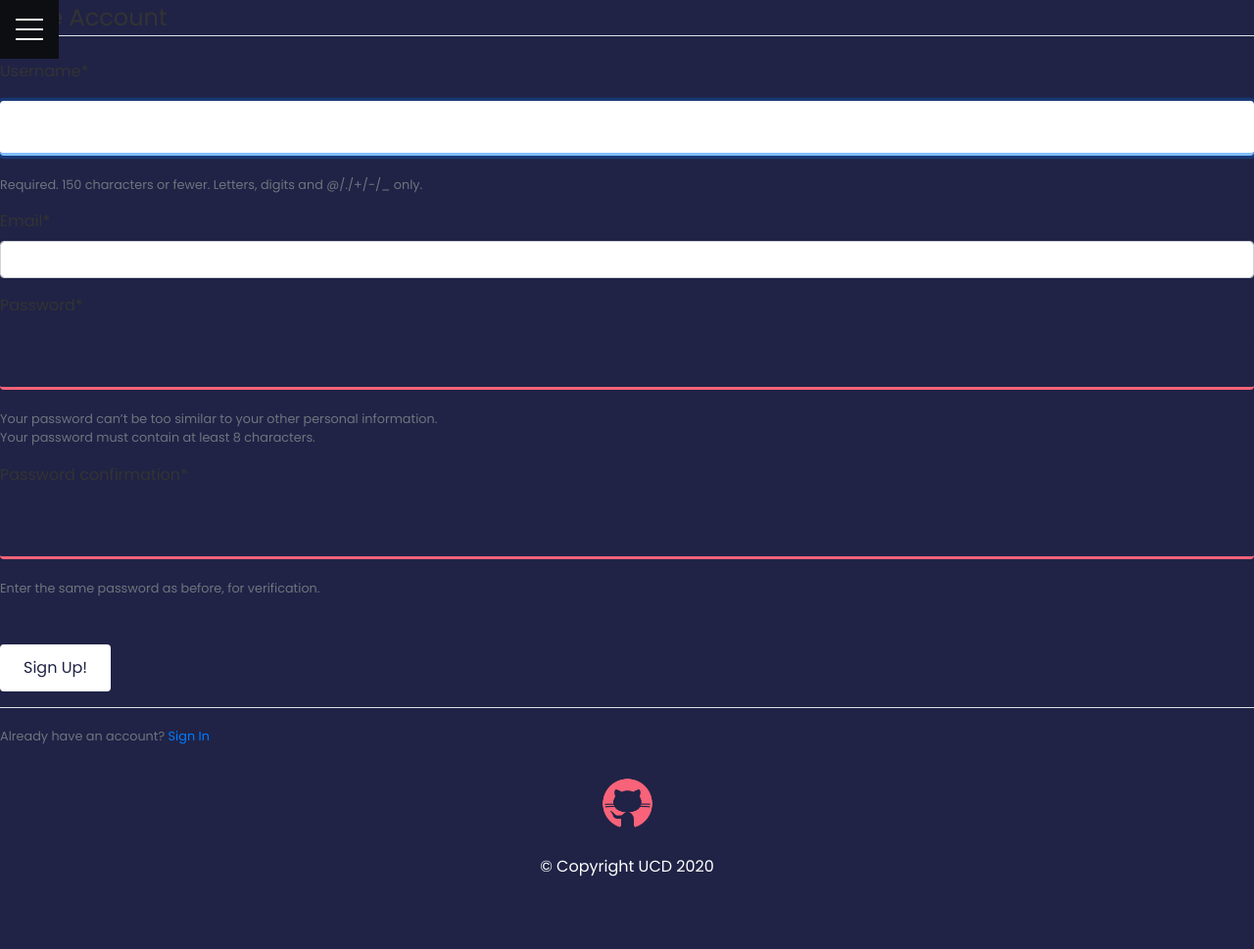
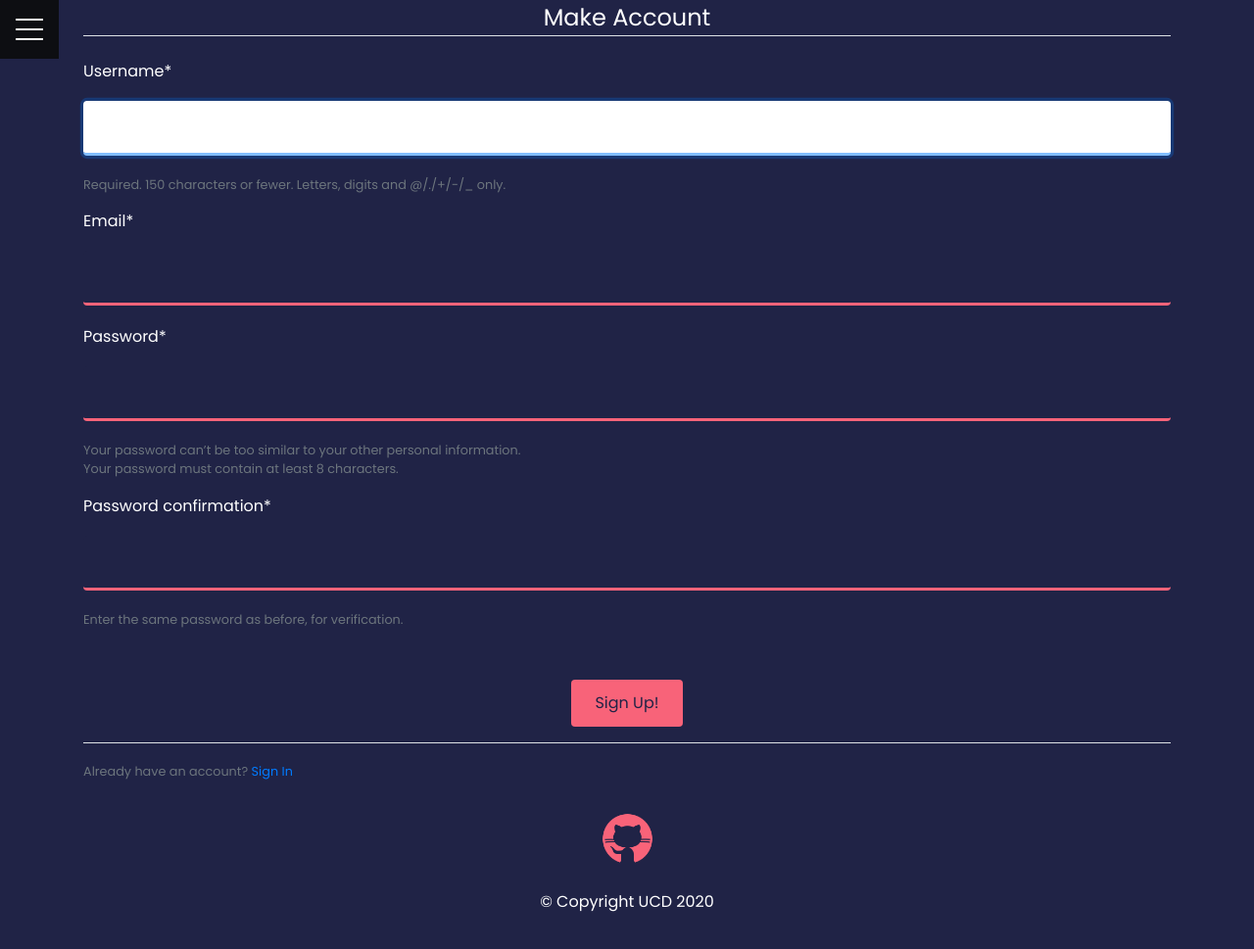
Before and after one commit to Lockers13/Dublink-Bus, a Django app: page /register/ in a window 1280 px wide. Shown: the whole page at 98% size. Before the commit the page ends 895 px from the top, so only its background shows below. Run offline with Django 3.2, Linux system fonts and the light colour scheme; some libraries are stand-ins or nearby versions.

Commit message:
Styled register page

```diff
--- a/app/static/css/main.css
+++ b/app/static/css/main.css
@@ -1181,12 +1181,52 @@ footer img{
   .logoutContainer{
     margin-bottom: 100px;
   }
+
 }
 
 @media only screen and (max-width: 800px) {
   .logoutContainer{
     margin-bottom: 100px;
   }
+}
+
+/* Register Page */
+.requiredField{
+  color: white;
+  text-align: center;
+}
+
+.white{
+  text-align: center;
+  color: white;
+}
+
+.emailinput{
+   text-align: center;
+    border:none;
+    background-color: var(--black);
+    border-bottom: 3px solid var(--pink);
+    color:var(--white);
+    margin-bottom: 20px;
+    text-decoration: none;
+    font-size: 28px;
+    margin-top: 10px;
+}
+
+.registerbtn{
+  text-align: center;
+  margin-top: 20px;
+  background-color: var(--pink);
+}
+
+.registerbtncont{
+  align-content: center;
+  align-content: center;
+  text-align: center;
+}
+
+.registerbtn:hover{
+  background-color: var(--pink);
 }
 
 
@@ -1452,3 +1492,7 @@ footer img{
   margin-left: 5px;
   margin-right: 5px;
 }
+
+small{
+  color: white;
+}
--- a/app/users/templates/users/logout.html
+++ b/app/users/templates/users/logout.html
@@ -7,6 +7,7 @@
 			<h2 class="logoutTitle"> Logged out successfully </h2>
 			<div class="border-top pt-3">
 				<p class="loginAgain text-muted"> Log In Again <a href="{% url 'login' %}">Here</a> </p>
+				<p class="loginAgain text-muted"> Go To Homepage <a href="{% url 'home' %}">Here</a> </p>
 			</div>
 		</div>
 	</div>
--- a/app/users/templates/users/register.html
+++ b/app/users/templates/users/register.html
@@ -3,19 +3,25 @@
 {% block content %}
 
 <div>
+	<div class="container">
+		<div class="row">
+			<div class="col-lg-12 col-md-12 col-sm-12">
 				<form method="POST">
 					{% csrf_token %}
 					<fieldset class="form-group">
-			<legend class="border-bottom mb-4">Make Account</legend>
+						<legend class="border-bottom mb-4 white">Make Account</legend>
 						{{ form|crispy }}
 					</fieldset>
-		<div class="form-group">
-			<button class="btn btn-outline-info" type="submit">Sign Up!</button>
+					<div class="form-group registerbtncont">
+						<button class="btn btn-outline-info registerbtn" type="submit">Sign Up!</button>
 					</div>
 				</form>
 				<div class="border-top pt-3">
 					<small class="text-muted"> Already have an account? <a href="{% url 'login' %}">Sign In</a> </small>
 				</div>
 			</div>
+		</div>
+	</div>
+</div>
 
 {% endblock content %}
```
Also changed, not shown: app/db.sqlite3. Lines whose indentation alone changed are shown as unchanged.
